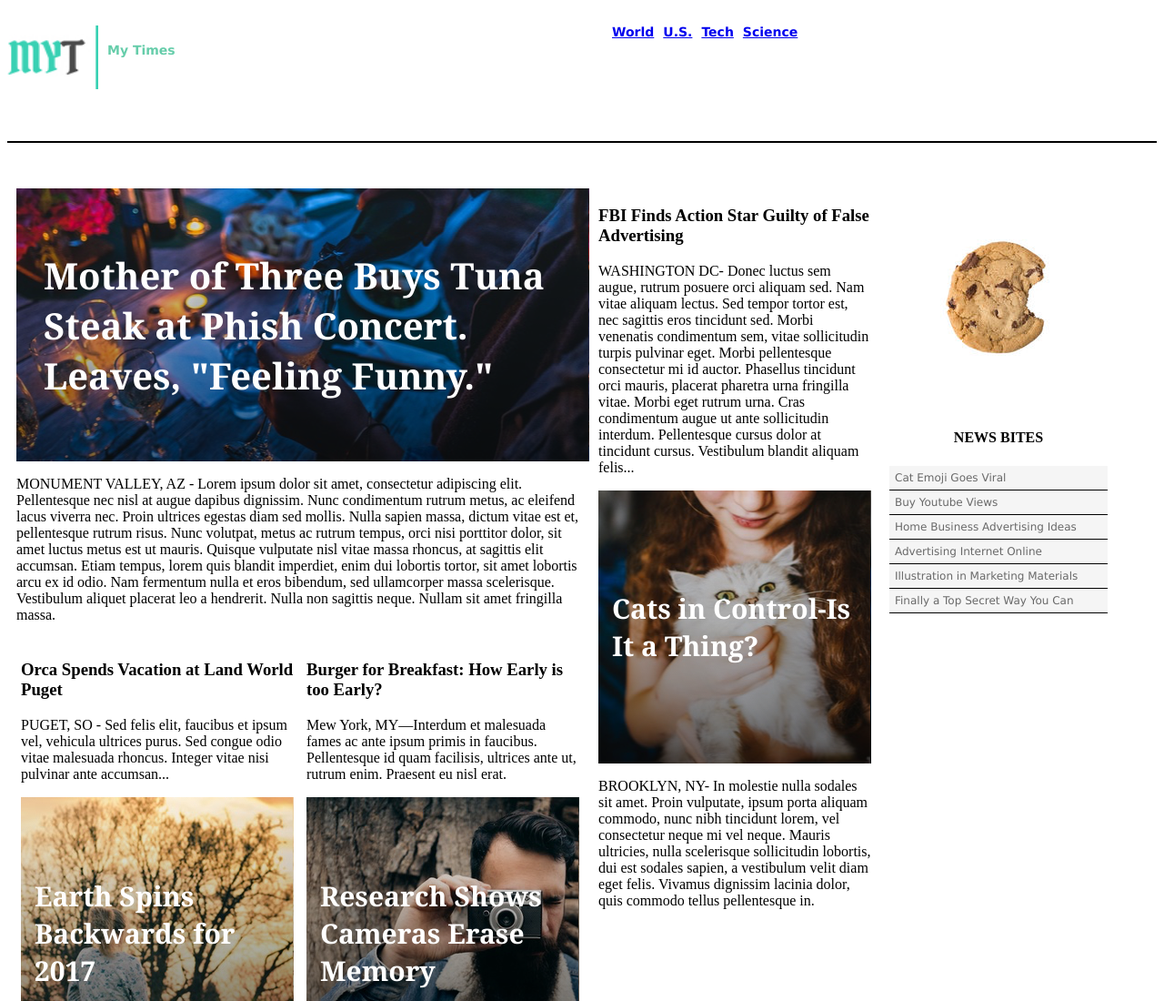
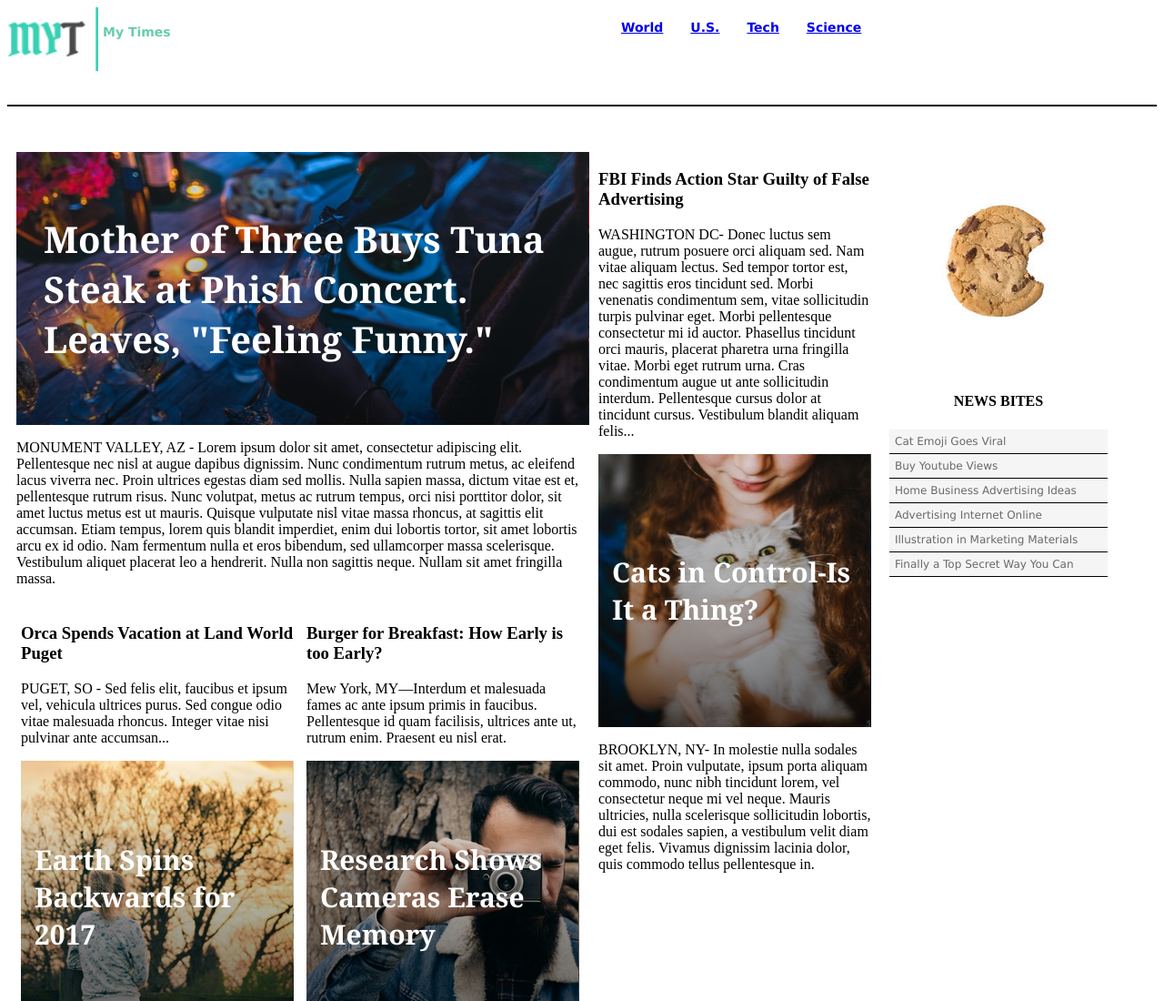
Before and after one commit to urbanfarmer2017/mytimes, a plain HTML site: page index.html in a window 1280 px wide. Shown: the top 1100 px of the page at 91% size. Drawn offline with Linux system fonts and the light colour scheme.

Commit message:
Final Version

```diff
--- a/resources/css/style.css
+++ b/resources/css/style.css
@@ -10,7 +10,6 @@
   color: MediumAquamarine;
   width: 100px;
   height: 70px;
-  padding: 20px 0px;
 }
 
 .header h4 {
@@ -18,8 +17,8 @@
   color: MediumAquamarine;
   width: 500px;
   height: 70px;
-  padding: 20px 10px;
-  align-items: flex-start;
+  padding-left: 5px;
+  justify-content: flex-start;
 }
 
 .header img h4 {
@@ -29,12 +28,12 @@
 .header ul {
   display: flex;
   color: black;
-  align-items: flex-start;
+  justify-content: flex-start;
 }
 
 .header li {
   display: inline-block;
-  padding: 5px;
+  padding-left: 30px;
 }
 
 .main {
```
